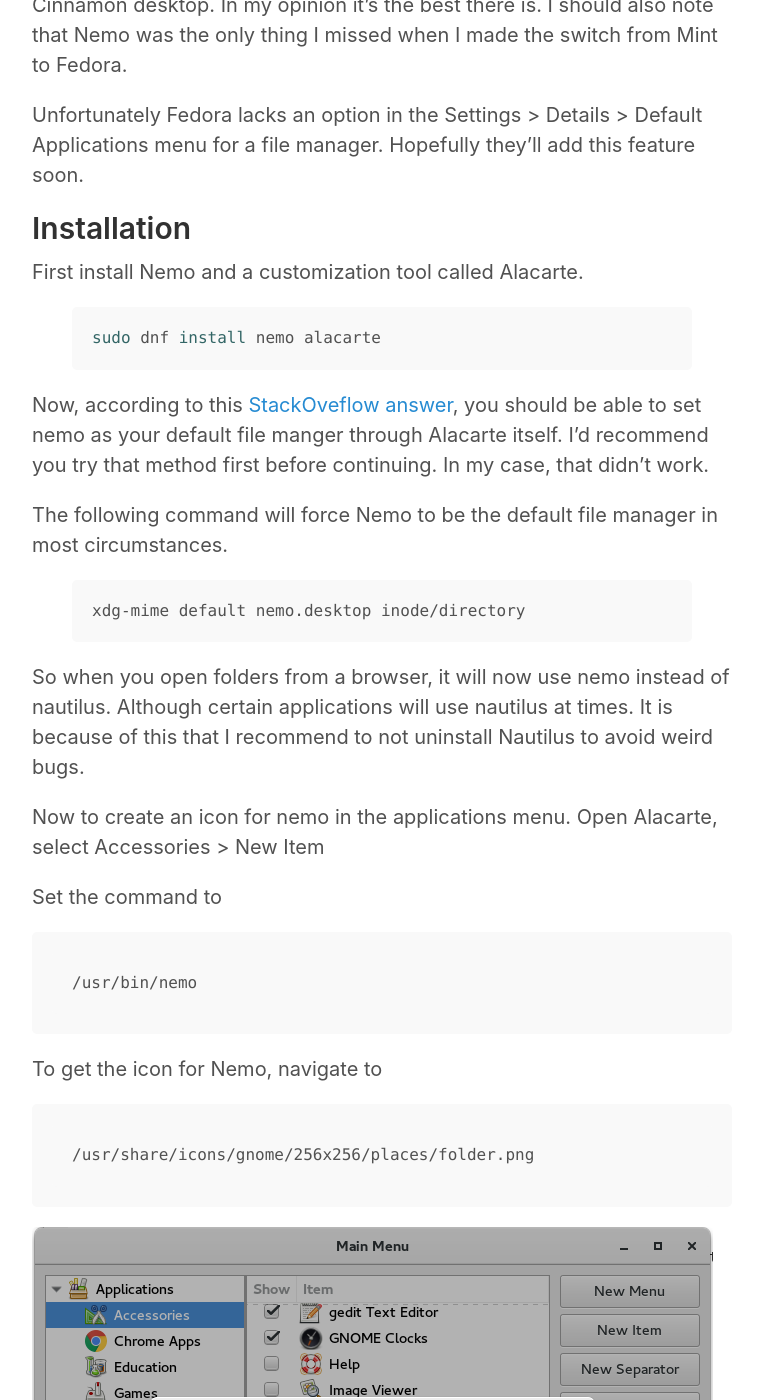
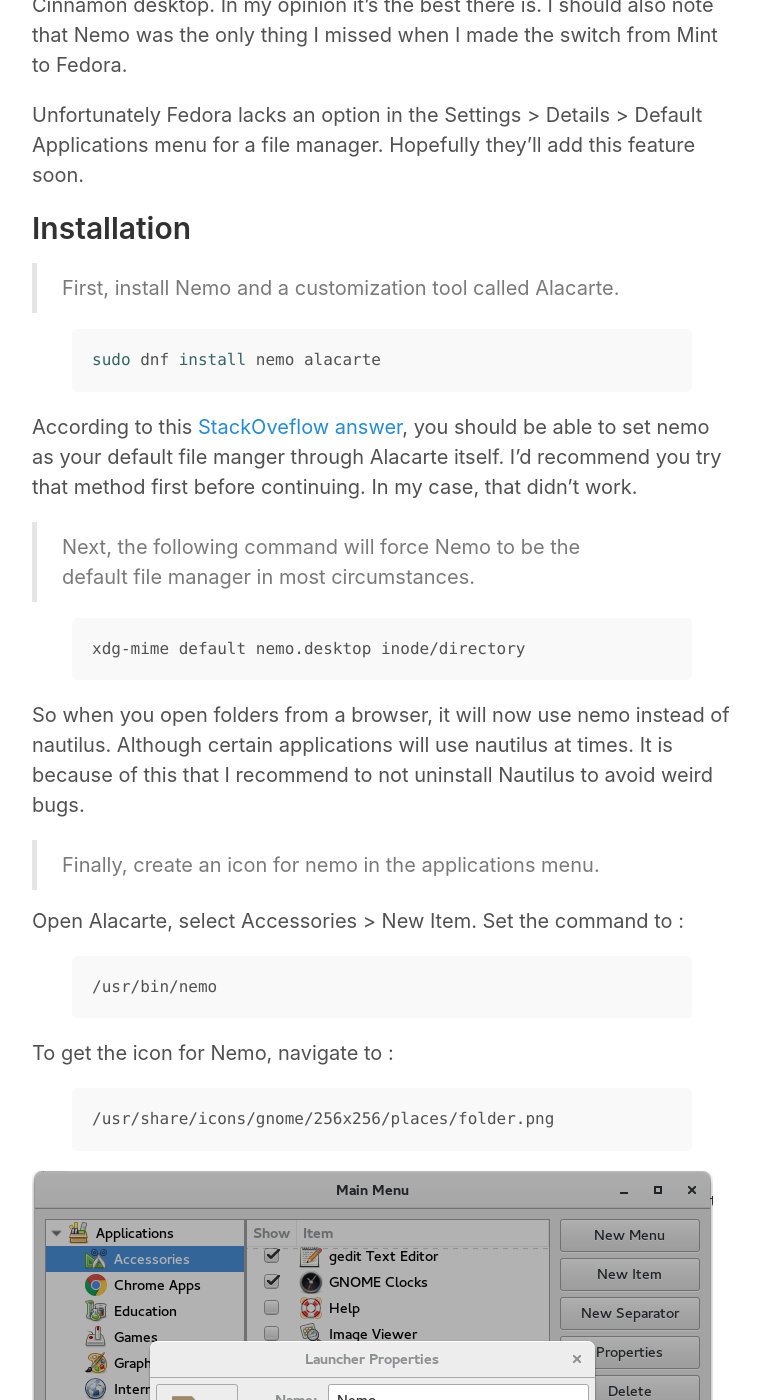
Before and after one commit to louisnow/louisnow.github.io, a Jekyll site: the page built from _posts/2016-04-20-setting-nemo-as-the-default-file-manager-in-fedora-23.markdown, in a window 1280 px wide and 1400 px high, scrolled down 479 px. Shown: the whole window, without its empty margins (258-1019 px from the left). Built offline with Jekyll 4.4.1, drawn with Linux system fonts in a browser that asks for light colours; comment, search, counter and statistics services are not loaded.

Commit message:
Improve readability

````diff
--- a/_posts/2016-04-20-setting-nemo-as-the-default-file-manager-in-fedora-23.markdown
+++ b/_posts/2016-04-20-setting-nemo-as-the-default-file-manager-in-fedora-23.markdown
@@ -10,15 +10,15 @@ Unfortunately Fedora lacks an option in the Settings > Details > Default Applica
 
 ## Installation
 
-First install Nemo and a customization tool called Alacarte.
+> First, install Nemo and a customization tool called Alacarte.
 
 {% highlight shell %}
 sudo dnf install nemo alacarte
 {% endhighlight %}
 
-Now, according to this [StackOveflow answer](https://ask.fedoraproject.org/en/question/9759/how-do-i-use-the-nemo-file-browser-as-default-instead-of-nautilus/), you should be able to set nemo as your default file manger through Alacarte itself. I'd recommend you try that method first before continuing. In my case, that didn't work.
+According to this [StackOveflow answer](https://ask.fedoraproject.org/en/question/9759/how-do-i-use-the-nemo-file-browser-as-default-instead-of-nautilus/), you should be able to set nemo as your default file manger through Alacarte itself. I'd recommend you try that method first before continuing. In my case, that didn't work.
 
-The following command will force Nemo to be the default file manager in most circumstances.
+> Next, the following command will force Nemo to be the default file manager in most circumstances.
 
 {% highlight shell %}
 xdg-mime default nemo.desktop inode/directory
@@ -26,18 +26,18 @@ xdg-mime default nemo.desktop inode/directory
 
 So when you open folders from a browser, it will now use nemo instead of nautilus. Although certain applications will use nautilus at times. It is because of this that I recommend to not uninstall Nautilus to avoid weird bugs.
 
-Now to create an icon for nemo in the applications menu.
-Open Alacarte, select Accessories > New Item
+> Finally, create an icon for nemo in the applications menu.
 
-Set the command to
-```shell
+Open Alacarte, select Accessories > New Item.
+Set the command to :
+{% highlight shell %}
 /usr/bin/nemo
-```
-To get the icon for Nemo, navigate to
-```shell
+{% endhighlight %}
+
+To get the icon for Nemo, navigate to :
+{% highlight shell %}
 /usr/share/icons/gnome/256x256/places/folder.png
-```
-
+{% endhighlight %}
 ![Nemo](/assets/nemo.png)
 
 Note : If you click browse in Alacarte, it will use Nautilus instead of Nemo. Removing nautilus might cause this to break. If you've tried it and everything is fine, do let me know in the comments.
````
